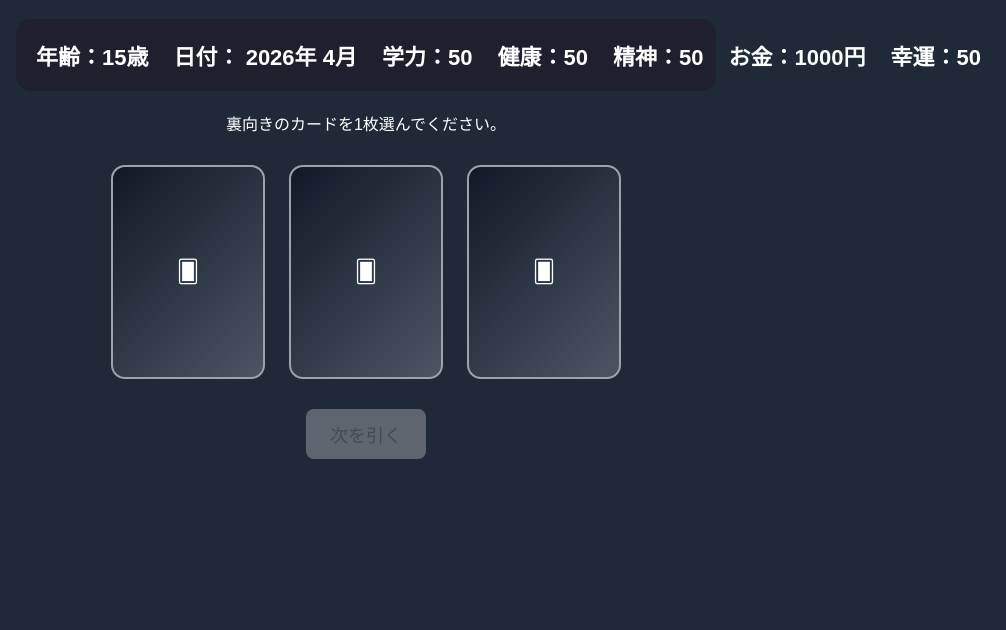
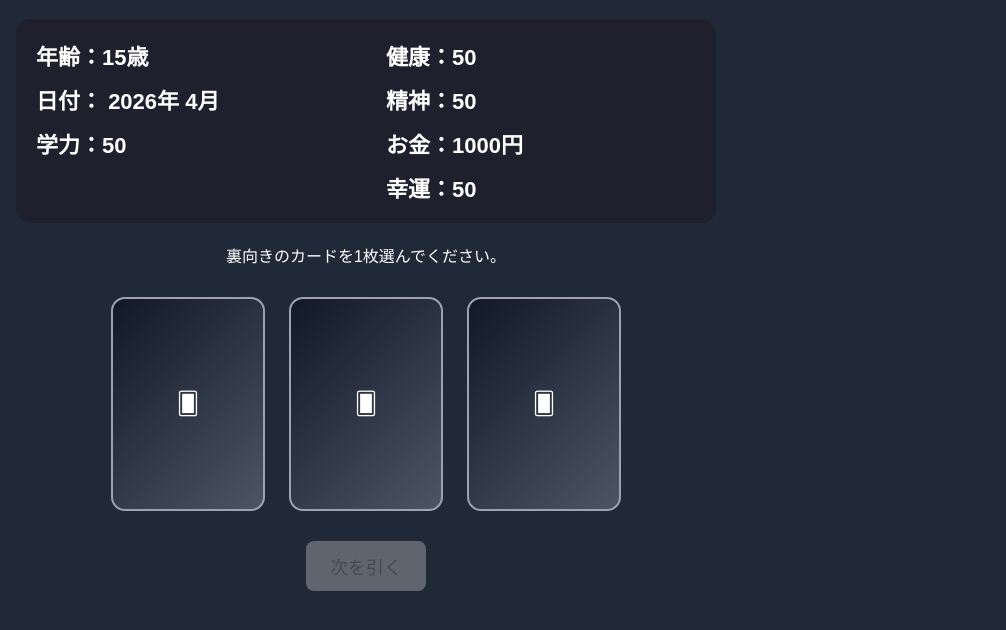
Before and after one commit to situ0725/card-life-game, a plain HTML site: page index.html in a window 1280 px wide. Shown: the part 94-724 px from the top of the page, without its empty margins (274-1280 px from the left). Drawn offline with Linux system fonts and the light colour scheme.

Commit message:
ステータス表示更新

```diff
--- a/index.html
+++ b/index.html
@@ -16,23 +16,21 @@
             <div class="status">
 
         <p>年齢：<span id="age">15</span>歳</p>
+        <p>健康：<span id="health">50</span></p>
 
         <p>
             日付：
             <span id="year">2026</span>年
             <span id="month">4</span>月
         </p>
+        <p>精神：<span id="mental">50</span></p>
 
         <p id="studyStatus">
             学力：<span id="study">50</span>
         </p>
-
-            <p>健康：<span id="health">50</span></p>
-
-            <p>精神：<span id="mental">50</span></p>
-
         <p>お金：<span id="money">1000</span>円</p>
 
+        <p></p>
         <p>幸運：<span id="luck">50</span></p>
 
     </div>
--- a/style.css
+++ b/style.css
@@ -13,14 +13,14 @@ body {
 }
 
 .status {
-    display: flex;
-    align-items: center;
-    gap: 25px;   /* 各項目の間隔 */
-    flex-wrap: nowrap;
+    display: grid;
+    grid-template-columns: 1fr 1fr;
+    gap: 12px 40px;
     background: #1f1f2d;
     padding: 20px;
     border-radius: 15px;
     margin-bottom: 20px;
+    text-align: left;
 }
 
 .status p {
```
Lines whose indentation alone changed are shown as unchanged.
